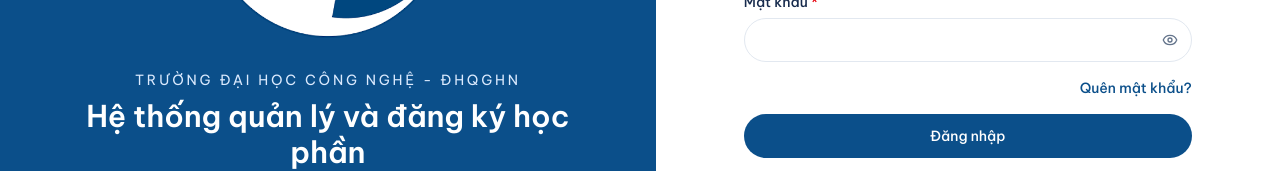
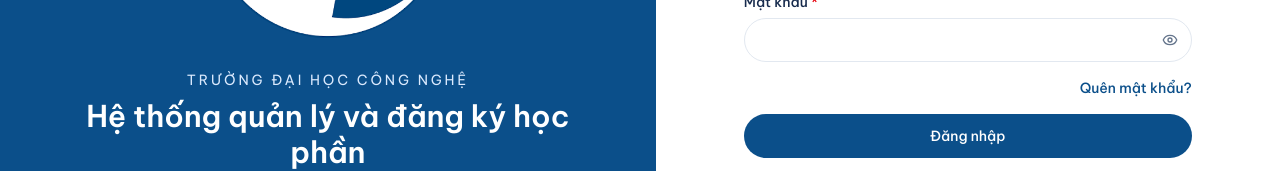
Before and after one commit to Akapi895/course-registration, a React (Vite) app in the folder frontend/: page /#/login in a window 1280 px wide. Shown: the part 416-587 px from the top of the page. Built offline with nearby package versions, Linux system fonts and the light colour scheme.

Commit message:
fix(frontend): remove ĐHQGHN to prevent header text overflow

```diff
--- a/frontend/src/components/ui.tsx
+++ b/frontend/src/components/ui.tsx
@@ -7,7 +7,7 @@
 export function Logo({ size = 48 }: { size?: number }) {
   return (
     <span className="inline-flex shrink-0 overflow-hidden rounded-full" style={{ width: size, height: size }}>
-      <img src={logo} alt="Logo Trường Đại học Công nghệ, ĐHQGHN" width={size} height={size} className="h-full w-full scale-[1.04] object-cover" />
+      <img src={logo} alt="Logo Trường Đại học Công nghệ" width={size} height={size} className="h-full w-full scale-[1.04] object-cover" />
     </span>
   )
 }
--- a/frontend/src/pages/auth.tsx
+++ b/frontend/src/pages/auth.tsx
@@ -10,13 +10,13 @@
     <div className="grid min-h-screen lg:grid-cols-[1.05fr_1fr]">
       <aside className="hidden flex-col items-center justify-center bg-primary p-12 text-center text-white lg:flex">
         <Logo size={240} />
-        <p className="mt-8 text-sm uppercase tracking-[0.2em] text-blue-100">Trường Đại học Công nghệ - ĐHQGHN</p>
+        <p className="mt-8 text-sm uppercase tracking-[0.2em] text-blue-100">Trường Đại học Công nghệ</p>
         <h1 className="mt-2 text-3xl font-semibold">Hệ thống quản lý và đăng ký học phần</h1>
       </aside>
       <main className="flex flex-col bg-white px-5 py-6 sm:px-12">
         <div className="flex items-center gap-3 lg:hidden">
           <Logo size={64} />
-          <div className="min-w-0 leading-tight"><p className="whitespace-nowrap text-xs text-muted">Trường Đại học Công nghệ - ĐHQGHN</p><p className="whitespace-nowrap font-semibold">Cổng đăng ký học phần</p></div>
+          <div className="min-w-0 leading-tight"><p className="whitespace-nowrap text-xs text-muted">Trường Đại học Công nghệ</p><p className="whitespace-nowrap font-semibold">Cổng đăng ký học phần</p></div>
         </div>
         <div className="mx-auto my-auto w-full max-w-md py-8">{children}</div>
       </main>
```
